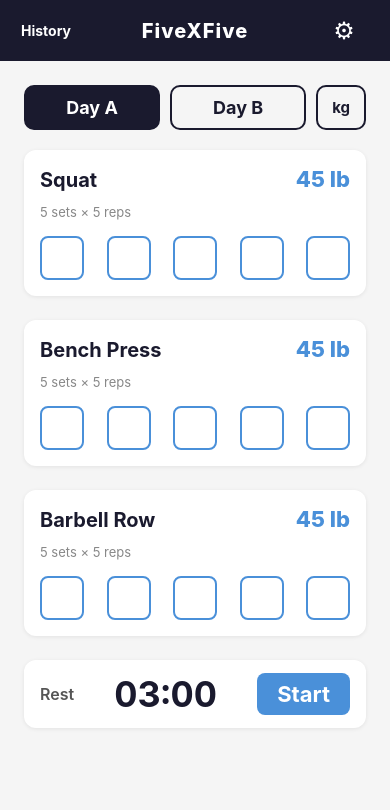
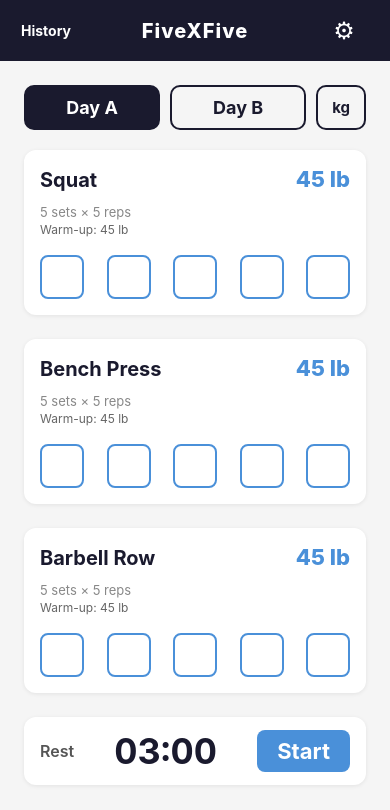
Before and after one commit to cemalec/FiveXFive, a React Native app: screen / in a window 390 px wide. Shown: the top 810 px of the page. Built offline with nearby package versions, Linux system fonts and the light colour scheme.

Commit message:
added warmup sets

```diff
--- a/components/SettingsScreen.tsx
+++ b/components/SettingsScreen.tsx
@@ -10,6 +10,9 @@
   View,
 } from 'react-native';
 import {
+  defaultWarmupPercentages,
+  formatNumber,
+  roundToTwoDecimals,
   WorkoutState,
   ExerciseKey,
   Unit,
@@ -37,29 +40,30 @@
 export default function SettingsScreen({ workoutState, onSave, onToggleUnit, onClose }: Props) {
   const unitLabel = workoutState.unit === 'lbs' ? 'lb' : 'kg';
   const [showIncrementSettings, setShowIncrementSettings] = useState(false);
+  const [showWarmupSettings, setShowWarmupSettings] = useState(false);
   const displayStandardIncrements = standardIncrementsForUnit(workoutState.unit);
 
   // Convert a stored value into the current display unit for showing in inputs
   function toDisplay(value: number): string {
-    if (workoutState.storageUnit === workoutState.unit) return String(value);
+    if (workoutState.storageUnit === workoutState.unit) return formatNumber(value);
     if (workoutState.storageUnit === 'lbs' && workoutState.unit === 'kg') {
-      return String(Math.round(value * 0.453592 * 100) / 100);
+      return formatNumber(value * 0.453592);
     }
-    return String(Math.round(value * 2.20462 * 100) / 100);
+    return formatNumber(value * 2.20462);
   }
 
   function toDisplayIncrement(key: ExerciseKey, value: number): string {
     const converted = Number(toDisplay(value));
     const step = displayStandardIncrements[key];
     const rounded = Math.max(step, Math.round(converted / step) * step);
-    return String(rounded);
+    return formatNumber(rounded);
   }
 
   // Convert a display-unit value back to storageUnit before saving
   function fromDisplay(value: number): number {
-    if (workoutState.storageUnit === workoutState.unit) return value;
-    if (workoutState.unit === 'kg' && workoutState.storageUnit === 'lbs') return value / 0.453592;
-    return value / 2.20462;
+    if (workoutState.storageUnit === workoutState.unit) return roundToTwoDecimals(value);
+    if (workoutState.unit === 'kg' && workoutState.storageUnit === 'lbs') return roundToTwoDecimals(value / 0.453592);
+    return roundToTwoDecimals(value / 2.20462);
   }
 
   // Editable copies as strings (TextInput requires strings)
@@ -72,6 +76,9 @@
     Object.fromEntries(
       EXERCISES.map(({ key }) => [key, toDisplayIncrement(key, workoutState.increments[key])])
     ) as Record<ExerciseKey, string>
+  );
+  const [warmupPercentagesText, setWarmupPercentagesText] = useState(
+    workoutState.customWarmupPercentages.join(', ')
   );
 
   // Re-sync input values whenever the display unit or stored values change
@@ -86,7 +93,8 @@
         EXERCISES.map(({ key }) => [key, toDisplayIncrement(key, workoutState.increments[key])])
       ) as Record<ExerciseKey, string>
     );
-  }, [workoutState.unit, workoutState.storageUnit, workoutState.weights, workoutState.increments]);
+    setWarmupPercentagesText(workoutState.customWarmupPercentages.join(', '));
+  }, [workoutState.unit, workoutState.storageUnit, workoutState.weights, workoutState.increments, workoutState.customWarmupPercentages]);
 
   function handleSave() {
     const draftState = buildDraftState();
@@ -99,6 +107,16 @@
   function buildDraftState(): WorkoutState | null {
     const parsedWeights = {} as Record<ExerciseKey, number>;
     const parsedIncrements = {} as Record<ExerciseKey, number>;
+    const parsedWarmupPercentages = warmupPercentagesText
+      .split(',')
+      .map((value) => parseFloat(value.trim()))
+      .filter((value) => !isNaN(value));
+
+    if (parsedWarmupPercentages.length === 0 || parsedWarmupPercentages.some((value) => value <= 0 || value >= 100)) {
+      Alert.alert('Invalid warmups', 'Warmup percentages must be comma-separated numbers between 0 and 100.');
+      return null;
+    }
+
     for (const { key } of EXERCISES) {
       const w = parseFloat(weights[key]);
       const inc = parseFloat(increments[key]);
@@ -109,7 +127,28 @@
       parsedWeights[key] = fromDisplay(w);
       parsedIncrements[key] = fromDisplay(inc);
     }
-    return { ...workoutState, weights: parsedWeights, increments: parsedIncrements };
+    return {
+      ...workoutState,
+      weights: parsedWeights,
+      increments: parsedIncrements,
+      customWarmupPercentages: parsedWarmupPercentages,
+    };
+  }
+
+  async function handleWarmupModeChange(mode: WorkoutState['warmupMode']) {
+    const draftState = buildDraftState();
+    if (!draftState) return;
+    const newState: WorkoutState = { ...draftState, warmupMode: mode };
+    await saveWorkoutState(newState);
+    onSave(newState);
+  }
+
+  async function handleResetWarmupPercentages() {
+    const defaults = defaultWarmupPercentages();
+    setWarmupPercentagesText(defaults.join(', '));
+    const newState: WorkoutState = { ...workoutState, customWarmupPercentages: defaults };
+    await saveWorkoutState(newState);
+    onSave(newState);
   }
 
   async function handleRound(targetUnit: Unit) {
@@ -207,6 +246,47 @@
     );
   }
 
+  if (showWarmupSettings) {
+    return (
+      <SafeAreaView style={styles.safeArea}>
+        <View style={styles.header}>
+          <TouchableOpacity onPress={() => setShowWarmupSettings(false)} style={styles.headerSide}>
+            <Text style={styles.backArrow}>‹</Text>
+          </TouchableOpacity>
+          <Text style={styles.headerTitle}>Warmups</Text>
+          <View style={styles.headerSide} />
+        </View>
+
+        <ScrollView contentContainerStyle={styles.scroll} keyboardShouldPersistTaps="handled">
+          <Text style={styles.sectionHeader}>Warmup Percentages</Text>
+          <View style={styles.card}>
+            <Text style={styles.convertNote}>
+              Enter comma-separated percentages for the percentage warmup mode. Example: 45, 65, 85
+            </Text>
+            <View style={styles.singleInputSection}>
+              <TextInput
+                style={styles.fullWidthInput}
+                value={warmupPercentagesText}
+                onChangeText={setWarmupPercentagesText}
+                autoCapitalize="none"
+                autoCorrect={false}
+                selectTextOnFocus
+              />
+            </View>
+          </View>
+
+          <TouchableOpacity style={styles.secondaryButton} onPress={handleResetWarmupPercentages}>
+            <Text style={styles.secondaryButtonText}>Reset To 45, 65, 85</Text>
+          </TouchableOpacity>
+
+          <TouchableOpacity style={styles.saveButton} onPress={handleSave}>
+            <Text style={styles.saveButtonText}>Save Changes</Text>
+          </TouchableOpacity>
+        </ScrollView>
+      </SafeAreaView>
+    );
+  }
+
   return (
     <SafeAreaView style={styles.safeArea}>
 
@@ -241,6 +321,32 @@
               </View>
             </View>
           ))}
+        </View>
+
+        <Text style={styles.sectionHeader}>Warmups</Text>
+        <View style={styles.card}>
+          <Text style={styles.convertNote}>
+            Choose between empty bar plus 3 even steps, or empty bar plus percentage-based warmups.
+          </Text>
+          <TouchableOpacity
+            style={[styles.roundButton, workoutState.warmupMode === 'interpolate' && styles.selectedActionButton]}
+            onPress={() => handleWarmupModeChange('interpolate')}
+          >
+            <Text style={[styles.roundButtonText, workoutState.warmupMode === 'interpolate' && styles.selectedActionButtonText]}>
+              Empty Bar + 3 Even Steps
+            </Text>
+          </TouchableOpacity>
+          <TouchableOpacity
+            style={[styles.roundButton, workoutState.warmupMode === 'percentages' && styles.selectedActionButton, styles.roundButtonLast]}
+            onPress={() => handleWarmupModeChange('percentages')}
+          >
+            <Text style={[styles.roundButtonText, workoutState.warmupMode === 'percentages' && styles.selectedActionButtonText]}>
+              Empty Bar + {workoutState.customWarmupPercentages.join(' / ')}%
+            </Text>
+          </TouchableOpacity>
+          <TouchableOpacity style={styles.secondaryButton} onPress={() => setShowWarmupSettings(true)}>
+            <Text style={styles.secondaryButtonText}>Advanced Warmup Settings</Text>
+          </TouchableOpacity>
         </View>
 
         {/* Increments */}
@@ -435,6 +541,18 @@
     fontSize: 16,
     fontWeight: '700',
   },
+  singleInputSection: {
+    paddingVertical: 14,
+  },
+  fullWidthInput: {
+    borderWidth: 1,
+    borderColor: '#C8C8C8',
+    borderRadius: 8,
+    paddingHorizontal: 12,
+    paddingVertical: 10,
+    fontSize: 16,
+    color: '#1A1A2E',
+  },
   roundButton: {
     backgroundColor: '#F3F8FE',
     borderWidth: 1,
@@ -453,6 +571,12 @@
     fontSize: 16,
     fontWeight: '700',
     textAlign: 'center',
+  },
+  selectedActionButton: {
+    backgroundColor: '#4A90D9',
+  },
+  selectedActionButtonText: {
+    color: '#FFFFFF',
   },
   convertNote: {
     fontSize: 13,
--- a/components/WorkoutScreen.tsx
+++ b/components/WorkoutScreen.tsx
@@ -5,7 +5,7 @@
 import RepPicker from './RepPicker';
 import RestTimer from './RestTimer';
 import SettingsScreen from './SettingsScreen';
-import { appendWorkoutHistory, DEFAULT_STATE, formatWeight, loadWorkoutHistory, loadWorkoutState, saveWorkoutState, WorkoutLogEntry, WorkoutState } from '../storage/workoutStore';
+import { appendWorkoutHistory, calculateWarmupWeights, DEFAULT_STATE, formatNumber, formatWeight, loadWorkoutHistory, loadWorkoutState, saveWorkoutState, WorkoutLogEntry, WorkoutState } from '../storage/workoutStore';
 
 // Tracks the state of a single set
 type SetRecord = {
@@ -32,12 +32,13 @@
 type ExerciseCardProps = {
   name: string;
   weight: string;
+  warmups: string[];
   sets: SetRecord[];
   onPress: (i: number) => void;
   onLongPress: (i: number) => void;
 };
 
-function ExerciseCard({ name, weight, sets, onPress, onLongPress }: ExerciseCardProps) {
+function ExerciseCard({ name, weight, warmups, sets, onPress, onLongPress }: ExerciseCardProps) {
   const setCount = sets.length;
   const repLabel = `${setCount} set${setCount > 1 ? 's' : ''} × 5 reps`;
   return (
@@ -47,6 +48,7 @@
         <Text style={styles.weightText}>{weight}</Text>
       </View>
       <Text style={styles.exerciseDetail}>{repLabel}</Text>
+      <Text style={styles.warmupText}>Warm-up: {warmups.join(' / ')}</Text>
       <View style={styles.setRow}>
         {sets.map((set, i) => (
           <TouchableOpacity
@@ -155,6 +157,12 @@
     day === 'A'
       ? allMarked(squatASets) && allMarked(benchSets) && allMarked(rowSets)
       : allMarked(squatBSets) && allMarked(ohpSets)   && allMarked(deadliftSets);
+
+  function warmupLabels(exercise: 'squat' | 'bench' | 'ohp' | 'row' | 'deadlift', workingWeight: number): string[] {
+    return calculateWarmupWeights(workingWeight, exercise, workoutState, workoutState.unit).map(
+      (weight) => `${formatNumber(weight)} ${workoutState.unit === 'kg' ? 'kg' : 'lb'}`
+    );
+  }
 
   function buildWorkoutLogEntry(): WorkoutLogEntry {
     const exercises =
@@ -282,15 +290,15 @@
         </View>
 
         {day === 'A' && <>
-          <ExerciseCard name="Squat"       weight={formatWeight(workoutState.weights.squat, workoutState.storageUnit, workoutState.unit)} sets={squatASets} onPress={(i) => handleSetPress(i, squatASets, setSquatASets)} onLongPress={(i) => handleSetLongPress(i, squatASets, setSquatASets)} />
-          <ExerciseCard name="Bench Press" weight={formatWeight(workoutState.weights.bench, workoutState.storageUnit, workoutState.unit)} sets={benchSets}  onPress={(i) => handleSetPress(i, benchSets,  setBenchSets)}  onLongPress={(i) => handleSetLongPress(i, benchSets,  setBenchSets)} />
-          <ExerciseCard name="Barbell Row" weight={formatWeight(workoutState.weights.row,   workoutState.storageUnit, workoutState.unit)} sets={rowSets}    onPress={(i) => handleSetPress(i, rowSets,    setRowSets)}    onLongPress={(i) => handleSetLongPress(i, rowSets,    setRowSets)} />
+          <ExerciseCard name="Squat"       weight={formatWeight(workoutState.weights.squat, workoutState.storageUnit, workoutState.unit)} warmups={warmupLabels('squat', workoutState.weights.squat)} sets={squatASets} onPress={(i) => handleSetPress(i, squatASets, setSquatASets)} onLongPress={(i) => handleSetLongPress(i, squatASets, setSquatASets)} />
+          <ExerciseCard name="Bench Press" weight={formatWeight(workoutState.weights.bench, workoutState.storageUnit, workoutState.unit)} warmups={warmupLabels('bench', workoutState.weights.bench)} sets={benchSets}  onPress={(i) => handleSetPress(i, benchSets,  setBenchSets)}  onLongPress={(i) => handleSetLongPress(i, benchSets,  setBenchSets)} />
+          <ExerciseCard name="Barbell Row" weight={formatWeight(workoutState.weights.row,   workoutState.storageUnit, workoutState.unit)} warmups={warmupLabels('row', workoutState.weights.row)} sets={rowSets}    onPress={(i) => handleSetPress(i, rowSets,    setRowSets)}    onLongPress={(i) => handleSetLongPress(i, rowSets,    setRowSets)} />
         </>}
 
         {day === 'B' && <>
-          <ExerciseCard name="Squat"          weight={formatWeight(workoutState.weights.squat,    workoutState.storageUnit, workoutState.unit)} sets={squatBSets}   onPress={(i) => handleSetPress(i, squatBSets,   setSquatBSets)}   onLongPress={(i) => handleSetLongPress(i, squatBSets,   setSquatBSets)} />
-          <ExerciseCard name="Overhead Press" weight={formatWeight(workoutState.weights.ohp,      workoutState.storageUnit, workoutState.unit)} sets={ohpSets}      onPress={(i) => handleSetPress(i, ohpSets,      setOhpSets)}      onLongPress={(i) => handleSetLongPress(i, ohpSets,      setOhpSets)} />
-          <ExerciseCard name="Deadlift"       weight={formatWeight(workoutState.weights.deadlift, workoutState.storageUnit, workoutState.unit)} sets={deadliftSets} onPress={(i) => handleSetPress(i, deadliftSets, setDeadliftSets)} onLongPress={(i) => handleSetLongPress(i, deadliftSets, setDeadliftSets)} />
+          <ExerciseCard name="Squat"          weight={formatWeight(workoutState.weights.squat,    workoutState.storageUnit, workoutState.unit)} warmups={warmupLabels('squat', workoutState.weights.squat)} sets={squatBSets}   onPress={(i) => handleSetPress(i, squatBSets,   setSquatBSets)}   onLongPress={(i) => handleSetLongPress(i, squatBSets,   setSquatBSets)} />
+          <ExerciseCard name="Overhead Press" weight={formatWeight(workoutState.weights.ohp,      workoutState.storageUnit, workoutState.unit)} warmups={warmupLabels('ohp', workoutState.weights.ohp)} sets={ohpSets}      onPress={(i) => handleSetPress(i, ohpSets,      setOhpSets)}      onLongPress={(i) => handleSetLongPress(i, ohpSets,      setOhpSets)} />
+          <ExerciseCard name="Deadlift"       weight={formatWeight(workoutState.weights.deadlift, workoutState.storageUnit, workoutState.unit)} warmups={warmupLabels('deadlift', workoutState.weights.deadlift)} sets={deadliftSets} onPress={(i) => handleSetPress(i, deadliftSets, setDeadliftSets)} onLongPress={(i) => handleSetLongPress(i, deadliftSets, setDeadliftSets)} />
         </>}
 
         {/* Rest timer */}
@@ -379,7 +387,12 @@
   exerciseDetail: {
     fontSize: 13,
     color: '#888888',
-    marginBottom: 4,
+    marginBottom: 2,
+  },
+  warmupText: {
+    fontSize: 12,
+    color: '#666666',
+    marginBottom: 6,
   },
   setRow: {
     flexDirection: 'row',
--- a/storage/workoutStore.ts
+++ b/storage/workoutStore.ts
@@ -3,6 +3,8 @@
 export type ExerciseKey = 'squat' | 'bench' | 'ohp' | 'row' | 'deadlift';
 
 export type Unit = 'lbs' | 'kg';
+
+export type WarmupMode = 'interpolate' | 'percentages';
 
 export type WorkoutState = {
   nextDay: 'A' | 'B';
@@ -10,6 +12,8 @@
   storageUnit: Unit; // unit the numbers in weights/increments are expressed in
   weights: Record<ExerciseKey, number>;
   increments: Record<ExerciseKey, number>;
+  warmupMode: WarmupMode;
+  customWarmupPercentages: number[];
 };
 
 export type WorkoutExerciseLog = {
@@ -26,10 +30,24 @@
   exercises: WorkoutExerciseLog[];
 };
 
+export function roundToTwoDecimals(value: number): number {
+  return Math.round(value * 100) / 100;
+}
+
+export function formatNumber(value: number): string {
+  const rounded = roundToTwoDecimals(value);
+  if (Number.isInteger(rounded)) return String(rounded);
+  return rounded.toFixed(2).replace(/\.?0+$/, '');
+}
+
 function convertUnitValue(value: number, fromUnit: Unit, toUnit: Unit): number {
   if (fromUnit === toUnit) return value;
-  if (fromUnit === 'lbs' && toUnit === 'kg') return value * 0.453592;
-  return value * 2.20462;
+  if (fromUnit === 'lbs' && toUnit === 'kg') return roundToTwoDecimals(value * 0.453592);
+  return roundToTwoDecimals(value * 2.20462);
+}
+
+export function convertValue(value: number, fromUnit: Unit, toUnit: Unit): number {
+  return convertUnitValue(value, fromUnit, toUnit);
 }
 
 function standardIncrement(exercise: ExerciseKey, unit: Unit): number {
@@ -47,18 +65,54 @@
   };
 }
 
+export function defaultWarmupPercentages(): number[] {
+  return [45, 65, 85];
+}
+
+export function barWeightForUnit(unit: Unit): number {
+  return unit === 'kg' ? 20 : 45;
+}
+
+function roundToStep(value: number, step: number): number {
+  return roundToTwoDecimals(Math.round(value / step) * step);
+}
+
+export function calculateWarmupWeights(
+  workingWeight: number,
+  exercise: ExerciseKey,
+  state: WorkoutState,
+  displayUnit: Unit
+): number[] {
+  const displayWeight = convertUnitValue(workingWeight, state.storageUnit, displayUnit);
+  const barWeight = barWeightForUnit(displayUnit);
+  const step = standardIncrementsForUnit(displayUnit)[exercise];
+
+  if (displayWeight <= barWeight) return [barWeight];
+
+  const rawWarmups =
+    state.warmupMode === 'interpolate'
+      ? [0.25, 0.5, 0.75].map((fraction) => barWeight + (displayWeight - barWeight) * fraction)
+      : state.customWarmupPercentages.map((percent) => (displayWeight * percent) / 100);
+
+  const roundedWarmups = rawWarmups
+    .map((value) => roundToStep(value, step))
+    .filter((value) => value > barWeight && value < displayWeight);
+
+  return [barWeight, ...Array.from(new Set(roundedWarmups))];
+}
+
 // Convert a stored value from storageUnit to displayUnit for rendering
 export function formatWeight(value: number, storageUnit: Unit, displayUnit: Unit): string {
   if (storageUnit === displayUnit) {
-    return `${value} ${displayUnit === 'lbs' ? 'lb' : 'kg'}`;
+    return `${formatNumber(value)} ${displayUnit === 'lbs' ? 'lb' : 'kg'}`;
   }
   if (storageUnit === 'lbs' && displayUnit === 'kg') {
-    const kg = value * 0.453592;
-    const rounded = Math.round(kg * 2) / 2; // nearest 0.5 kg
-    return `${rounded} kg`;
+    const kg = roundToTwoDecimals(value * 0.453592);
+    const rounded = roundToTwoDecimals(Math.round(kg * 2) / 2); // nearest 0.5 kg
+    return `${formatNumber(rounded)} kg`;
   }
   // storageUnit === 'kg', displayUnit === 'lbs'
-  return `${Math.round(value * 2.20462)} lb`;
+  return `${formatNumber(Math.round(value * 2.20462))} lb`;
 }
 
 // Permanently round all stored weights to clean plate increments in targetUnit.
@@ -68,9 +122,9 @@
   const newWeights = {} as Record<ExerciseKey, number>;
   for (const key of Object.keys(state.weights) as ExerciseKey[]) {
     if (targetUnit === 'kg') {
-      newWeights[key] = Math.round(state.weights[key] * 0.453592 / 2.5) * 2.5;
+      newWeights[key] = roundToTwoDecimals(Math.round(state.weights[key] * 0.453592 / 2.5) * 2.5);
     } else {
-      newWeights[key] = Math.round(state.weights[key] * 2.20462 / 5) * 5;
+      newWeights[key] = roundToTwoDecimals(Math.round(state.weights[key] * 2.20462 / 5) * 5);
     }
   }
   const newIncrements = standardIncrementsForUnit(targetUnit);
@@ -89,8 +143,8 @@
     const roundedWeightInTarget = Math.round(weightInTarget / targetStep) * targetStep;
     const roundedIncrementInTarget = Math.max(targetStep, Math.round(incrementInTarget / targetStep) * targetStep);
 
-    roundedWeights[key] = convertUnitValue(roundedWeightInTarget, targetUnit, state.storageUnit);
-    roundedIncrements[key] = convertUnitValue(roundedIncrementInTarget, targetUnit, state.storageUnit);
+    roundedWeights[key] = roundToTwoDecimals(convertUnitValue(roundedWeightInTarget, targetUnit, state.storageUnit));
+    roundedIncrements[key] = roundToTwoDecimals(convertUnitValue(roundedIncrementInTarget, targetUnit, state.storageUnit));
   }
 
   return {
@@ -121,6 +175,8 @@
     row: 5,
     deadlift: 10,
   },
+  warmupMode: 'interpolate',
+  customWarmupPercentages: defaultWarmupPercentages(),
 };
 
 // Load from storage, falling back to defaults for any missing fields
```
